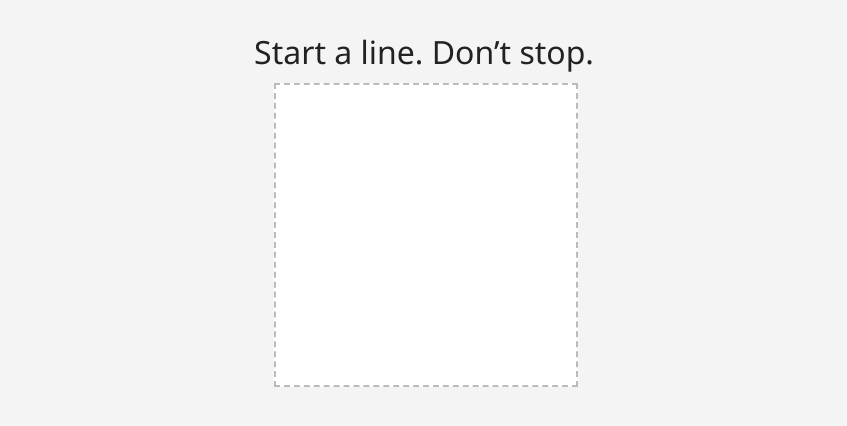
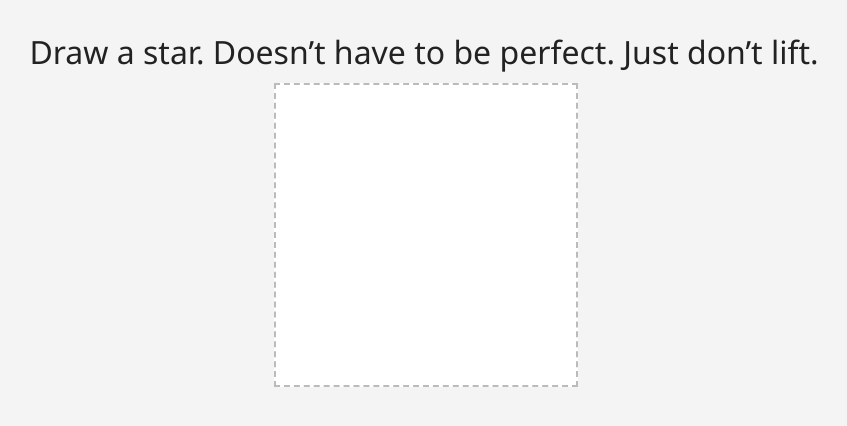
Before and after one commit to Maharshi-Adiraju/dot-test-v1, a plain HTML site: page index.html in a window 1280 px wide. Shown: the whole page, without its empty margins (216-1063 px from the left). Drawn offline with Linux system fonts and the light colour scheme.

Commit message:
Update index.html

```diff
--- a/index.html
+++ b/index.html
@@ -77,7 +77,7 @@
   </style>
 </head>
 <body>
-  <h1>Start a line. Don’t stop.</h1>
+  <h1>Draw a star. Doesn’t have to be perfect. Just don’t lift.</h1>
 
   <div class="canvas-container">
     <canvas id="canvas" width="300" height="300"></canvas>
```
